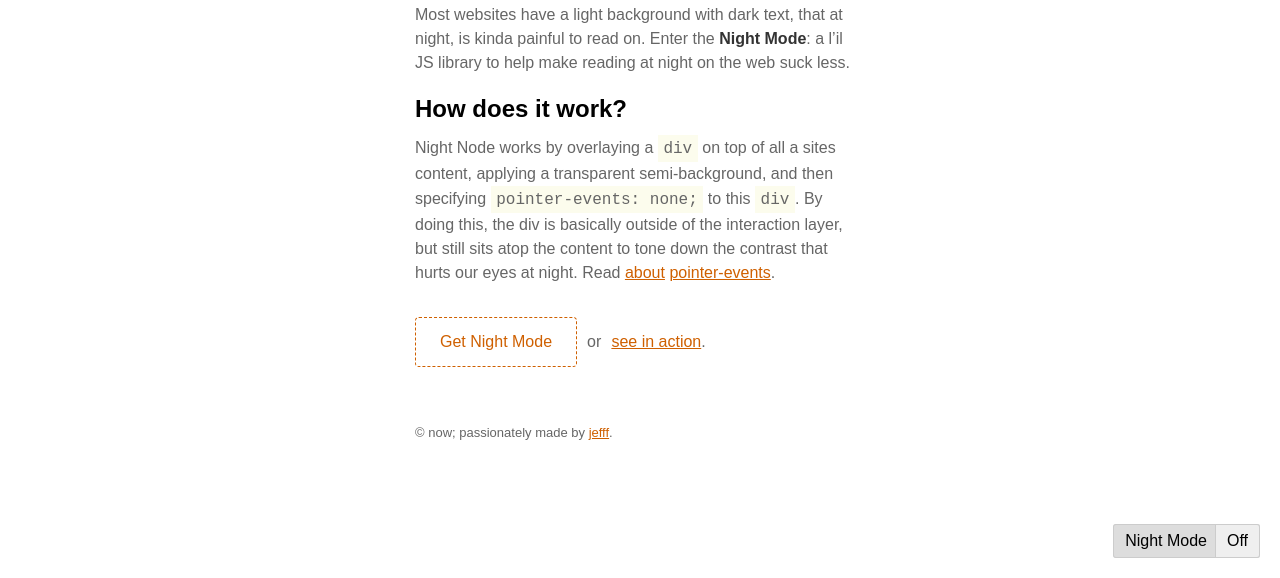
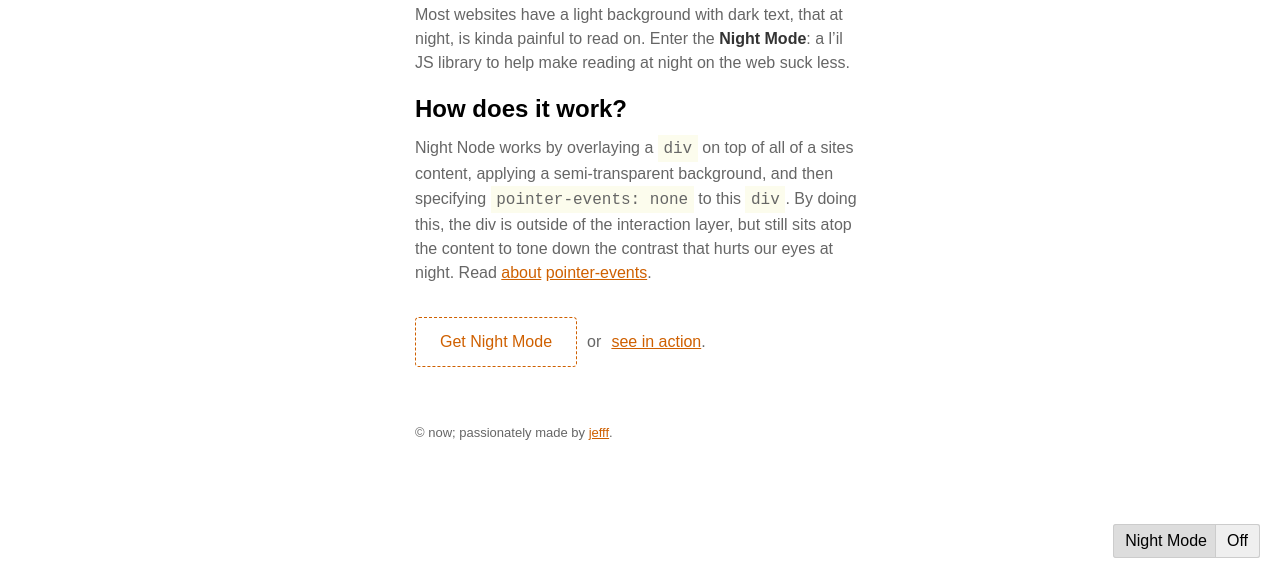
Before and after one commit to jefffis/night-mode, a website: page index-original.html in a window 1280 px wide. Shown: the part 222-800 px from the top of the page. Drawn offline with Linux system fonts and the light colour scheme.

```diff
--- a/index-original.html
+++ b/index-original.html
@@ -192,7 +192,7 @@
 					How does it work?
 				</h2>
 				<p>
-					Night Node works by overlaying a <code>div</code> on top of all a sites content, applying a transparent semi-background, and then specifying <code>pointer-events: none;</code> to this <code>div</code>. By doing this, the div is basically outside of the interaction layer, but still sits atop the content to tone down the contrast that hurts our eyes at night. Read <a href="https://developer.mozilla.org/en-US/docs/Web/CSS/pointer-events" target="_blank">about</a> <a href="http://caniuse.com/#search=pointer-events" target="_blank">pointer-events</a>.
+					Night Node works by overlaying a <code>div</code> on top of all of a sites content, applying a semi-transparent background, and then specifying <code>pointer-events: none</code> to this <code>div</code>. By doing this, the div is outside of the interaction layer, but still sits atop the content to tone down the contrast that hurts our eyes at night. Read <a href="https://developer.mozilla.org/en-US/docs/Web/CSS/pointer-events" target="_blank">about</a> <a href="http://caniuse.com/#search=pointer-events" target="_blank">pointer-events</a>.
 				</p>
 				<p id="night-mode-bookmarklet">
 					<a class="btn" href="https://github.com/jefffis/night-mode">Get Night Mode</a>
```
